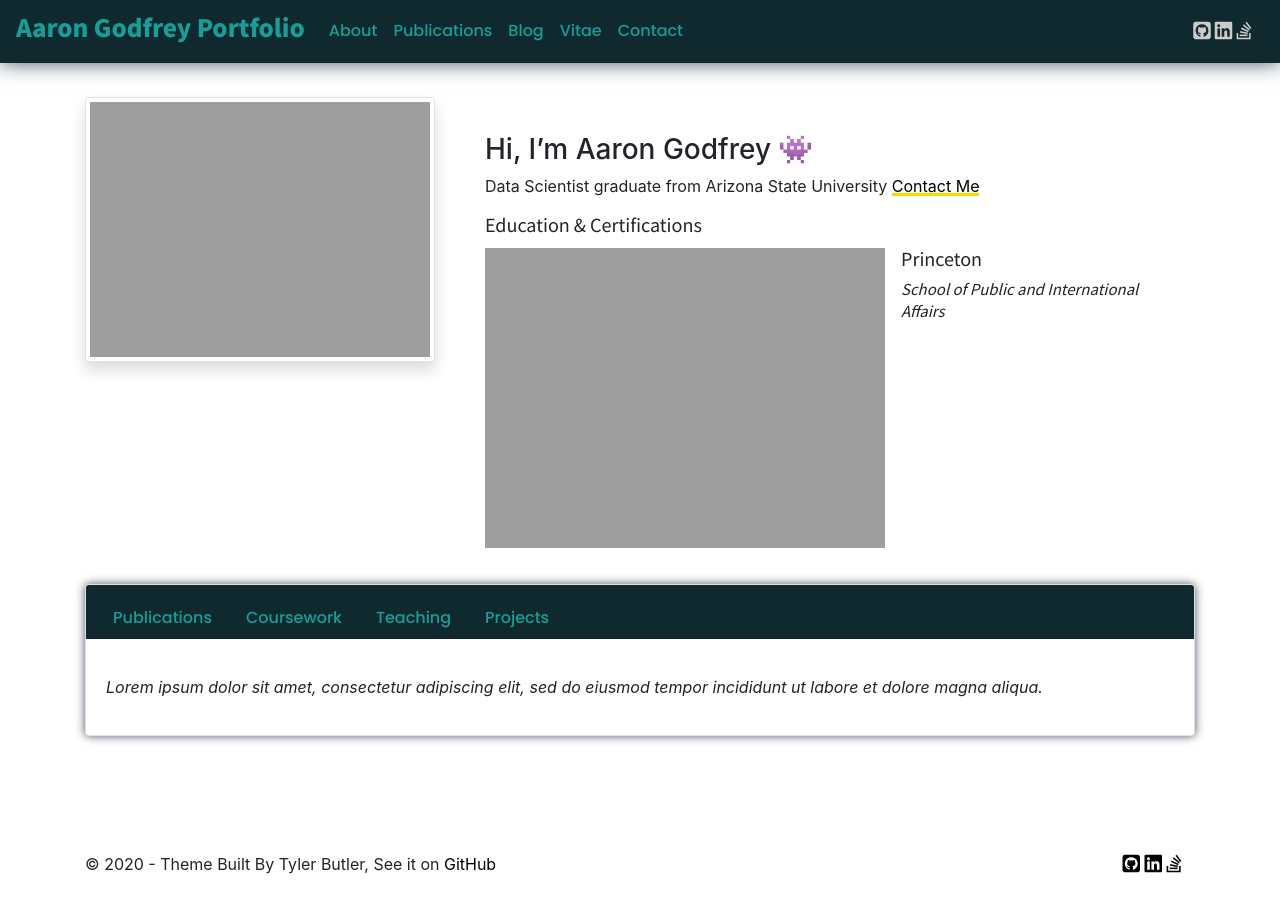
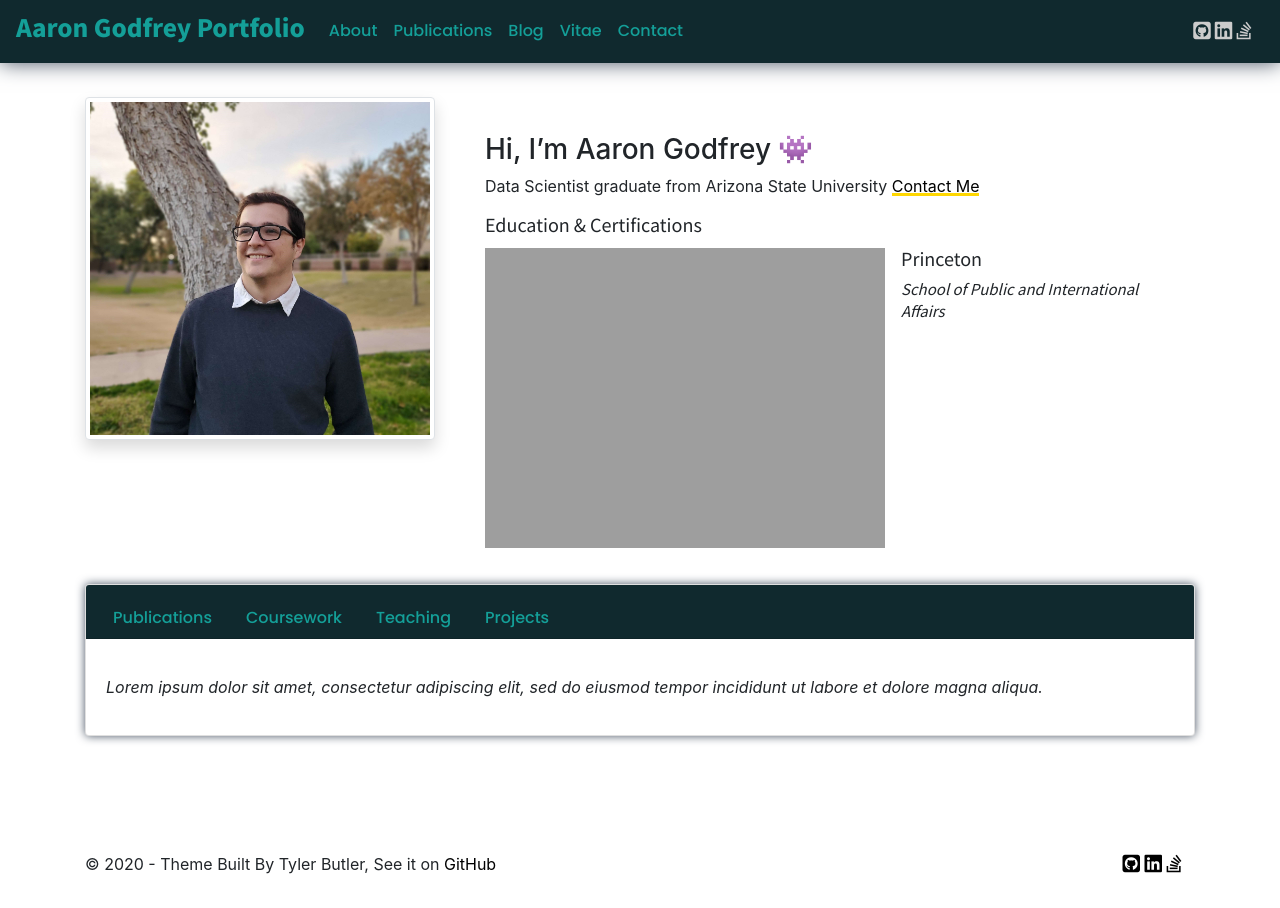
Before and after one commit to ap4godfrey227/AaronPortfolio, a Jekyll site: the page built from index.md, in a window 1280 px wide. Built offline with Jekyll 4.4.1, drawn with Linux system fonts in a browser that asks for light colours; nearby versions of some CDN libraries; comment, search, counter and statistics services are not loaded; our own code applies the rules of GitHub Pages for plain Markdown files.

Commit message:
Update _config.yml

```diff
--- a/_config.yml
+++ b/_config.yml
@@ -11,7 +11,7 @@ image_alt: A minimalistic jekyll theme for academic    # image description
 # -----------SITE SETTINGS---------------#
 #========================================#:
 author: Aaron Godfrey
-profile_image: /assets/img/pfp.jpg
+profile_image: /assets/img/avatar/pfp.jpg
 occupation: Data Scientist
 snippet:
 twitter:
```
